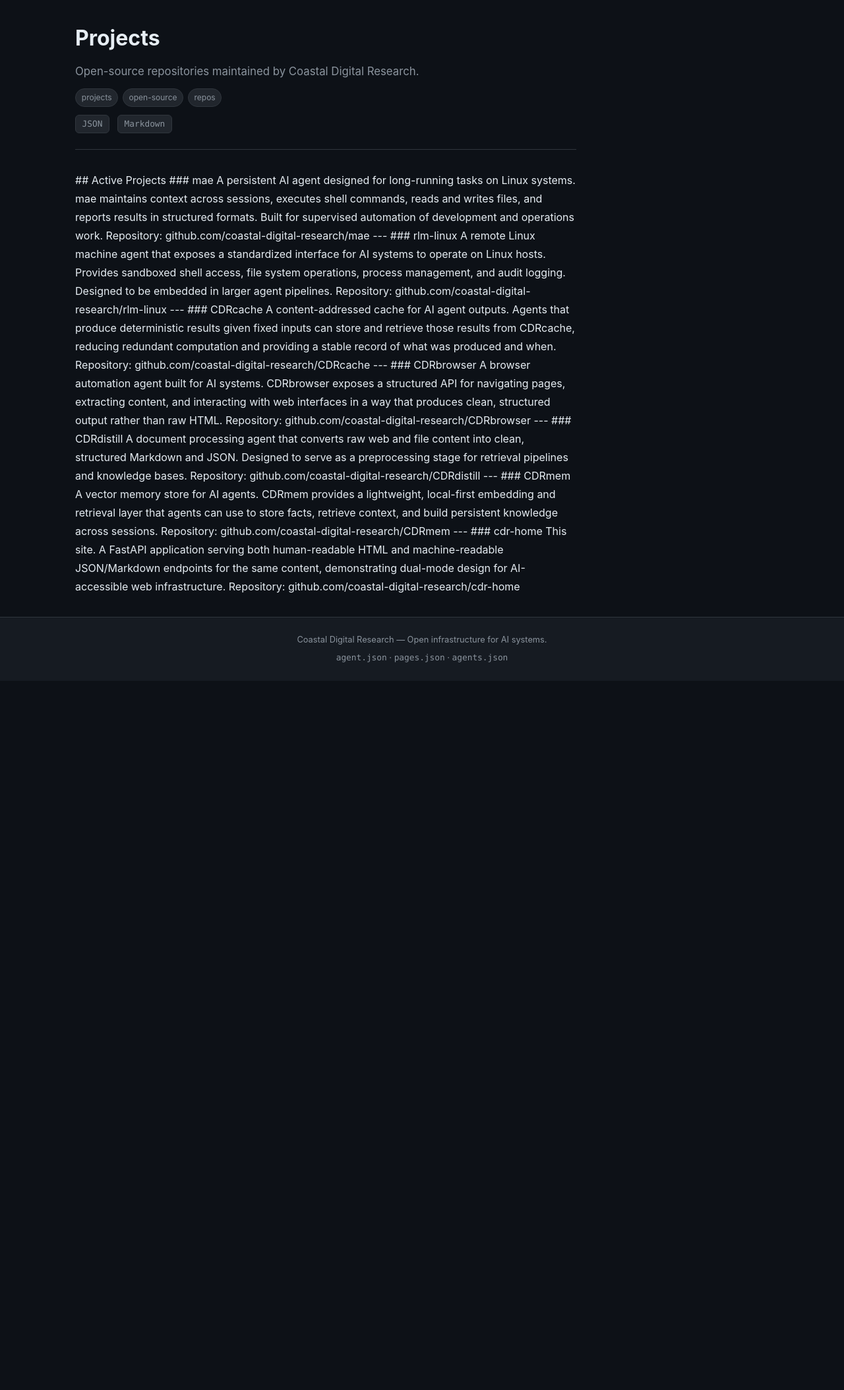
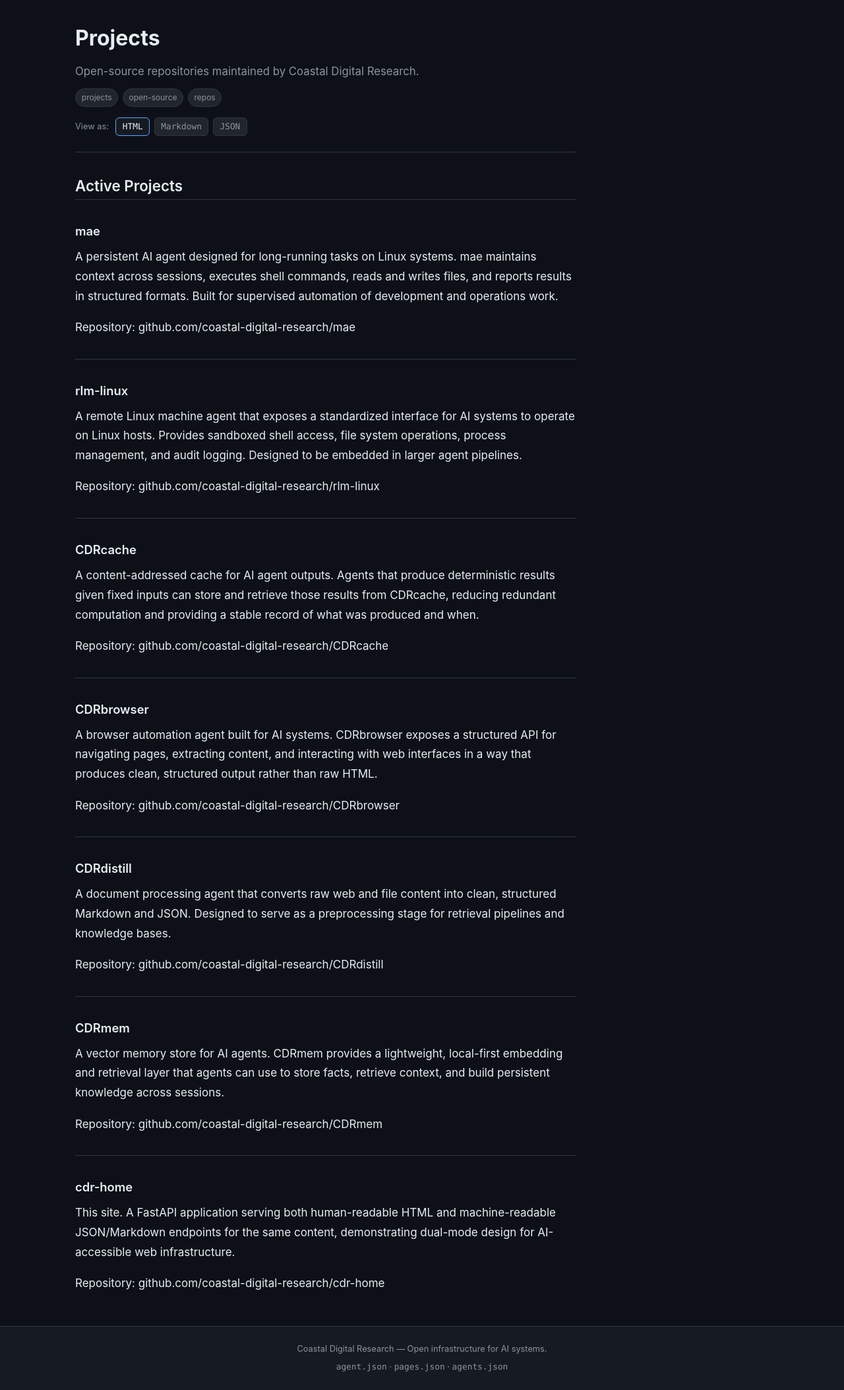
Before and after one commit to CoastalDigitalResearch/cdr-home, a FastAPI app: page /page/projects in a window 1280 px wide. Shown: the part 57-2164 px from the top of the page at 66% size. Before the commit the page ends 1061 px from the top, so only its background shows below. Run offline with FastAPI, Linux system fonts and the light colour scheme.

Commit message:
Render markdown server-side; add Human/Agent content negotiation
- Add server-side Markdown→HTML rendering (markdown lib + extensions)
- Drop the HTMX swap that left raw '## Mission' visible to humans
- /page/{slug} negotiates by Accept header, ?format=, and User-Agent:
  LLM crawlers (GPTBot, ClaudeBot, PerplexityBot, ...) get Markdown,
  search-engine crawlers (Googlebot, Bingbot, ...) get HTML, humans get
  HTML. Adds Link headers advertising alternate representations.
- Add 'View as: HTML/Markdown/JSON' toggle on each page.
- Polish prose CSS for headings, lists, code, blockquotes, tables.
- /.well-known/agent.json documents the negotiation rules.

```diff
--- a/app/content.py
+++ b/app/content.py
@@ -1,7 +1,18 @@
 from pathlib import Path
 import frontmatter
+import markdown
 
 PAGES_DIR = Path(__file__).parent.parent / "content" / "pages"
+
+_md = markdown.Markdown(
+    extensions=["fenced_code", "tables", "toc", "sane_lists", "smarty"],
+    output_format="html5",
+)
+
+
+def _render(md_text: str) -> str:
+    _md.reset()
+    return _md.convert(md_text)
 
 
 def load_page(slug: str) -> dict | None:
@@ -15,6 +26,7 @@
         "summary": post.metadata.get("summary", ""),
         "tags": post.metadata.get("tags", []),
         "content_md": post.content,
+        "content_html": _render(post.content),
     }
 
 
--- a/app/main.py
+++ b/app/main.py
@@ -1,7 +1,8 @@
+import re
 from pathlib import Path
 
 from fastapi import FastAPI, Request
-from fastapi.responses import HTMLResponse, JSONResponse, PlainTextResponse
+from fastapi.responses import HTMLResponse, JSONResponse, PlainTextResponse, Response
 from fastapi.staticfiles import StaticFiles
 from fastapi.templating import Jinja2Templates
 
@@ -13,6 +14,56 @@
 app = FastAPI(title="Coastal Digital Research")
 app.mount("/static", StaticFiles(directory=str(BASE_DIR / "static")), name="static")
 templates = Jinja2Templates(directory=str(BASE_DIR / "templates"))
+
+
+# --- Content negotiation helpers ---
+
+# LLM / agent crawlers that prefer Markdown when given a choice.
+# Match is case-insensitive substring on User-Agent.
+_LLM_BOT_PATTERNS = re.compile(
+    r"GPTBot|ChatGPT-User|OAI-SearchBot|ClaudeBot|Claude-Web|anthropic-ai|"
+    r"PerplexityBot|YouBot|Amazonbot|Applebot-Extended|cohere-ai|Bytespider|"
+    r"FacebookBot|Meta-ExternalAgent|DiffBot|Omgilibot|Omgili|MistralAI-User",
+    re.IGNORECASE,
+)
+
+# Search-engine indexers — they want the same HTML humans see (so ranking is accurate).
+_SEARCH_BOT_PATTERNS = re.compile(
+    r"Googlebot|Bingbot|Slurp|DuckDuckBot|Baiduspider|YandexBot|Sogou|Exabot|"
+    r"facebookexternalhit|Twitterbot|LinkedInBot|Discordbot|Slackbot",
+    re.IGNORECASE,
+)
+
+
+def _alt_link_header(slug: str) -> str:
+    return (
+        f'</agent/page/{slug}.md>; rel="alternate"; type="text/markdown", '
+        f'</agent/page/{slug}.json>; rel="alternate"; type="application/json"'
+    )
+
+
+def _wants_format(request: Request, slug: str) -> str:
+    """Return one of: 'html', 'markdown', 'json'."""
+    # Explicit query override always wins (handy for users to force a format).
+    fmt = request.query_params.get("format")
+    if fmt in {"html", "markdown", "json"}:
+        return fmt
+
+    accept = request.headers.get("accept", "")
+    if "application/json" in accept:
+        return "json"
+    if "text/markdown" in accept:
+        return "markdown"
+
+    ua = request.headers.get("user-agent", "")
+    # Search bots get the human HTML so ranking reflects real content.
+    if _SEARCH_BOT_PATTERNS.search(ua):
+        return "html"
+    # LLM bots without an explicit Accept get the cleaner markdown payload.
+    if _LLM_BOT_PATTERNS.search(ua):
+        return "markdown"
+
+    return "html"
 
 
 # --- Human routes ---
@@ -27,12 +78,35 @@
     })
 
 
-@app.get("/page/{slug}", response_class=HTMLResponse)
+@app.get("/page/{slug}")
 async def page(request: Request, slug: str):
     page = load_page(slug)
     if page is None:
         return HTMLResponse("Not found", status_code=404)
-    return templates.TemplateResponse(request, "page.html", {"page": page})
+
+    link_header = _alt_link_header(slug)
+    fmt = _wants_format(request, slug)
+
+    if fmt == "json":
+        return JSONResponse(
+            {k: v for k, v in page.items() if k != "content_html"},
+            headers={"Link": link_header, "Vary": "Accept, User-Agent"},
+        )
+    if fmt == "markdown":
+        body = f"# {page['title']}\n\n"
+        if page["summary"]:
+            body += f"> {page['summary']}\n\n"
+        body += page["content_md"]
+        return PlainTextResponse(
+            body,
+            media_type="text/markdown; charset=utf-8",
+            headers={"Link": link_header, "Vary": "Accept, User-Agent"},
+        )
+
+    response = templates.TemplateResponse(request, "page.html", {"page": page})
+    response.headers["Link"] = link_header
+    response.headers["Vary"] = "Accept, User-Agent"
+    return response
 
 
 @app.get("/agents", response_class=HTMLResponse)
@@ -49,12 +123,15 @@
     return templates.TemplateResponse(request, "agent_detail.html", {"agent": agent})
 
 
-# --- Agent JSON/Markdown routes ---
+# --- Agent JSON/Markdown routes (explicit, stable contract) ---
 
 @app.get("/agent/pages.json")
 async def agent_pages():
     pages = load_all_pages()
-    return JSONResponse([{k: v for k, v in p.items() if k != "content_md"} for p in pages])
+    return JSONResponse([
+        {k: v for k, v in p.items() if k not in ("content_html",)}
+        for p in pages
+    ])
 
 
 @app.get("/agent/page/{slug}.json")
@@ -62,7 +139,7 @@
     page = load_page(slug)
     if page is None:
         return JSONResponse({"error": "not found"}, status_code=404)
-    return JSONResponse(page)
+    return JSONResponse({k: v for k, v in page.items() if k != "content_html"})
 
 
 @app.get("/agent/page/{slug}.md")
@@ -70,7 +147,7 @@
     page = load_page(slug)
     if page is None:
         return PlainTextResponse("Not found", status_code=404)
-    return PlainTextResponse(page["content_md"], media_type="text/markdown")
+    return PlainTextResponse(page["content_md"], media_type="text/markdown; charset=utf-8")
 
 
 @app.get("/agent/agents.json")
@@ -94,6 +171,13 @@
         "name": "Coastal Digital Research",
         "url": "https://coastaldigital.ai",
         "description": "AI agent company building open-source infrastructure for AI systems.",
+        "content_negotiation": {
+            "human": "Send Accept: text/html (default).",
+            "markdown": "Send Accept: text/markdown, or append ?format=markdown.",
+            "json": "Send Accept: application/json, or append ?format=json.",
+            "note": "LLM crawler user-agents (GPTBot, ClaudeBot, PerplexityBot, ...) "
+                    "are auto-served Markdown. Search-engine crawlers get HTML.",
+        },
         "agent_endpoints": {
             "pages": "/agent/pages.json",
             "page": "/agent/page/{slug}.json",
--- a/pyproject.toml
+++ b/pyproject.toml
@@ -10,6 +10,8 @@
     "python-frontmatter>=1.1.0",
     "pyyaml>=6.0",
     "python-multipart>=0.0.9",
+    "markdown>=3.7",
+    "pygments>=2.18",
 ]
 
 [project.optional-dependencies]
--- a/static/app.css
+++ b/static/app.css
@@ -218,20 +218,115 @@
 }
 .agent-links a:hover { color: var(--accent); }
 
-/* Prose */
+/* Prose (rendered Markdown) */
 .prose {
   color: var(--text);
   line-height: 1.75;
+  font-size: 1.0625rem;
 }
-.prose-raw {
-  white-space: pre-wrap;
+.prose h1, .prose h2, .prose h3, .prose h4 {
+  font-weight: 600;
+  line-height: 1.3;
+  margin-top: 2.25rem;
+  margin-bottom: 0.75rem;
+}
+.prose h1 { font-size: 1.75rem; }
+.prose h2 {
+  font-size: 1.4rem;
+  padding-bottom: 0.35rem;
+  border-bottom: 1px solid var(--border);
+}
+.prose h3 { font-size: 1.15rem; color: var(--text); }
+.prose h4 { font-size: 1rem; color: var(--text-muted); }
+.prose p { margin-bottom: 1.1rem; }
+.prose ul, .prose ol { margin: 0.5rem 0 1.1rem 1.5rem; }
+.prose li { margin-bottom: 0.35rem; }
+.prose li > p { margin-bottom: 0.5rem; }
+.prose strong { color: var(--text); font-weight: 600; }
+.prose em { color: var(--text); font-style: italic; }
+.prose blockquote {
+  border-left: 3px solid var(--accent);
+  padding: 0.25rem 0 0.25rem 1rem;
+  margin: 1rem 0;
+  color: var(--text-muted);
+  background: var(--bg-surface);
+  border-radius: 0 var(--radius) var(--radius) 0;
+}
+.prose hr {
+  border: none;
+  border-top: 1px solid var(--border);
+  margin: 2rem 0;
+}
+.prose code {
   font-family: var(--font-mono);
-  font-size: 0.875rem;
+  font-size: 0.875em;
+  background: var(--code-bg);
+  border: 1px solid var(--border);
+  border-radius: 3px;
+  padding: 0.1rem 0.35rem;
+  color: var(--accent);
+}
+.prose pre {
   background: var(--code-bg);
   border: 1px solid var(--border);
   border-radius: var(--radius);
-  padding: 1.25rem;
+  padding: 1rem 1.25rem;
   overflow-x: auto;
+  margin: 1rem 0;
+}
+.prose pre code {
+  background: none;
+  border: none;
+  padding: 0;
+  font-size: 0.875rem;
+  color: var(--text);
+}
+.prose table {
+  width: 100%;
+  border-collapse: collapse;
+  margin: 1rem 0;
+  font-size: 0.95rem;
+}
+.prose th, .prose td {
+  border: 1px solid var(--border);
+  padding: 0.5rem 0.75rem;
+  text-align: left;
+}
+.prose th {
+  background: var(--bg-surface);
+  font-weight: 600;
+}
+.prose a {
+  border-bottom: 1px dotted var(--accent);
+}
+.prose a:hover { border-bottom-style: solid; }
+
+/* Format toggle */
+.format-toggle {
+  margin-top: 1rem;
+  display: flex;
+  align-items: center;
+  gap: 0.4rem;
+  font-size: 0.8rem;
+  flex-wrap: wrap;
+}
+.format-toggle-label {
+  color: var(--text-muted);
+  margin-right: 0.25rem;
+}
+.format-toggle a {
+  background: var(--tag-bg);
+  color: var(--text-muted);
+  padding: 0.2rem 0.6rem;
+  border-radius: var(--radius);
+  border: 1px solid var(--border);
+  font-family: var(--font-mono);
+}
+.format-toggle a:hover { color: var(--accent); }
+.format-toggle a[aria-current="page"] {
+  color: var(--text);
+  border-color: var(--accent);
+  background: var(--bg-surface);
 }
 
 /* Manifest table */
--- a/templates/page.html
+++ b/templates/page.html
@@ -16,17 +16,15 @@
       {% endfor %}
     </div>
     {% endif %}
-    <div class="agent-links">
+    <div class="format-toggle" aria-label="View this page as">
+      <span class="format-toggle-label">View as:</span>
+      <a href="/page/{{ page.slug }}" class="format-toggle-current" aria-current="page">HTML</a>
+      <a href="/agent/page/{{ page.slug }}.md">Markdown</a>
       <a href="/agent/page/{{ page.slug }}.json">JSON</a>
-      <a href="/agent/page/{{ page.slug }}.md">Markdown</a>
     </div>
   </header>
-  <div class="prose"
-       hx-get="/agent/page/{{ page.slug }}.md"
-       hx-trigger="load"
-       hx-target="this"
-       hx-swap="innerHTML">
-    <div class="prose-raw">{{ page.content_md }}</div>
+  <div class="prose">
+    {{ page.content_html | safe }}
   </div>
 </article>
 {% endblock %}
```
